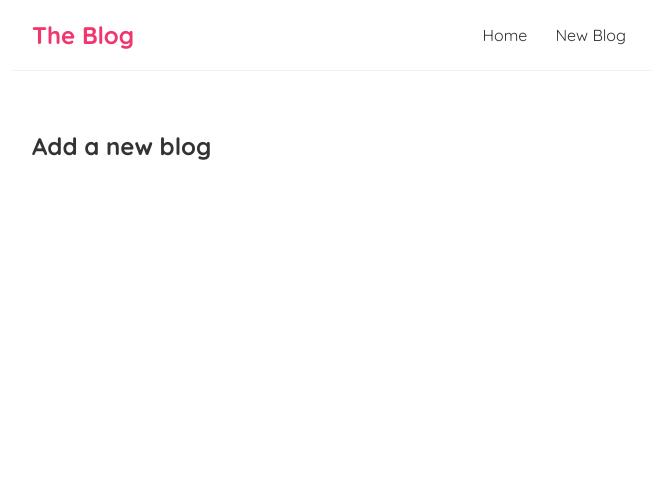
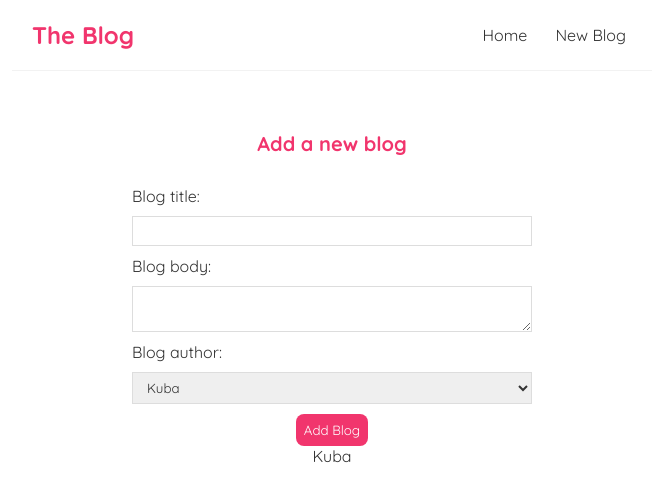
Before and after one commit to walczakjakub/blog-react, a React (Vite) app: page /create in a window 1280 px wide. Shown: the top 502 px of the page, without its empty margins (308-964 px from the left). Built offline with nearby package versions, Linux system fonts and the light colour scheme.

Commit message:
add controlled inputs in form

```diff
--- a/src/Create.jsx
+++ b/src/Create.jsx
@@ -1,7 +1,41 @@
+import { useState } from "react";
+
 const Create = () => {
+const [title, setTitle] = useState('')
+const [body, setBody] = useState('')
+const [author, setAuthor] = useState('Kuba')
+
   return (
     <div className="create">
       <h2>Add a new blog</h2>
+      <form>
+        <label>Blog title:</label>
+        <input
+          type="text"
+          required
+          value={ title }
+          onChange={(e) => setTitle(e.target.value)}
+        />
+        <label>Blog body:</label>
+        <textarea
+          required
+          value={ body }
+          onChange={(e) => setBody(e.target.value)}
+        >
+        </textarea>
+        <label>Blog author:</label>
+        <select
+          value={author}
+          onChange={(e) => setAuthor(e.target.value)}
+        >
+          <option value="Kuba">Kuba</option>
+          <option value="Klaas">Klaas</option>
+        </select>
+        <button>Add Blog</button>
+        <p>{ title }</p>
+        <p>{ body }</p>
+        <p>{ author }</p>
+      </form>
     </div>
    );
 }
--- a/src/index.css
+++ b/src/index.css
@@ -66,3 +66,34 @@
   border-radius: 8px;
   cursor: pointer;
 }
+/* create new blog form */
+.create {
+  max-width: 400px;
+  margin: 0 auto;
+  text-align: center;
+}
+.create label {
+  text-align: left;
+  display: block;
+}
+.create h2 {
+  font-size: 20px;
+  color: #f1356d;
+  margin-bottom: 30px;
+}
+.create input, .create textarea, .create select {
+  width: 100%;
+  padding: 6px 10px;
+  margin: 10px 0;
+  border: 1px solid #ddd;
+  box-sizing: border-box;
+  display: block;
+}
+.create button {
+  background: #f1356d;
+  color: #fff;
+  border: 0;
+  padding: 8px;
+  border-radius: 8px;
+  cursor: pointer;
+}
```
